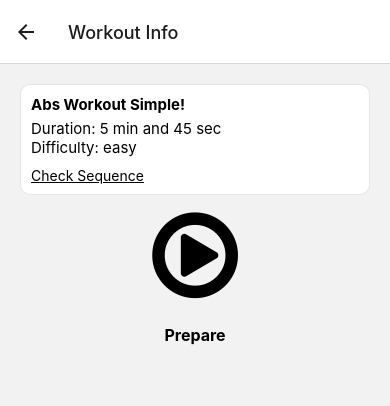
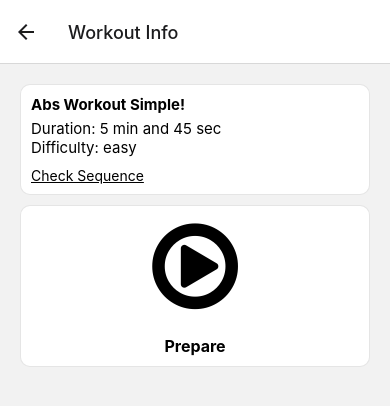
Before and after one commit to matan3sh/WorkoutApp, a React Native app: screen / in a window 390 px wide. Both pictures are taken after a click on the element 195 px from the left and 175 px from the top of the page. Shown: the top 406 px of the page. Built offline with nearby package versions, Linux system fonts and the light colour scheme.

Commit message:
Implementing startup sequence

```diff
--- a/hooks/useCountDown.ts
+++ b/hooks/useCountDown.ts
@@ -15,7 +15,7 @@ export function useCountDown(idx: number, initialCount: number = -1) {
         setCountDown((count) => {
           return count - 1;
         });
-      }, 10);
+      }, 1000);
     }
     return cleanup;
   }, [idx, isRunning]);
--- a/screens/WorkoutDetailScreen.tsx
+++ b/screens/WorkoutDetailScreen.tsx
@@ -26,6 +26,7 @@ export default function WorkoutDetailScreen({ route }: Navigation) {
   const [trackerIdx, setTrackerIdx] = useState(-1);
   const workout = useWorkoutBySlug(route.params.slug);
 
+  const startupSequence = ["3", "2", "1", "Go"].reverse();
   const { countDown, isRunning, stop, start } = useCountDown(trackerIdx);
 
   useEffect(() => {
@@ -47,7 +48,7 @@ export default function WorkoutDetailScreen({ route }: Navigation) {
 
     setSquence(newSequence);
     setTrackerIdx(idx);
-    start(newSequence[idx].duration);
+    start(newSequence[idx].duration + startupSequence.length);
   };
 
   if (!workout) {
@@ -80,6 +81,7 @@ export default function WorkoutDetailScreen({ route }: Navigation) {
         </Modal>
       </WorkoutItem>
 
+      <View style={styles.wrapper}>
         <View style={styles.counterUI}>
           <View style={styles.counterItem}>
             {sequence.length === 0 ? (
@@ -111,7 +113,13 @@ export default function WorkoutDetailScreen({ route }: Navigation) {
 
           {sequence.length > 0 && countDown >= 0 && (
             <View style={styles.counterItem}>
-            <Text style={{ fontSize: 55 }}>{countDown}</Text>
+              <Text style={{ fontSize: 55 }}>
+                {countDown > sequence[trackerIdx].duration
+                  ? startupSequence[
+                      countDown - sequence[trackerIdx].duration - 1
+                    ]
+                  : countDown}
+              </Text>
             </View>
           )}
         </View>
@@ -124,6 +132,7 @@ export default function WorkoutDetailScreen({ route }: Navigation) {
               ? "Great Job!"
               : sequence[trackerIdx].name}
           </Text>
+        </View>
       </View>
     </View>
   );
@@ -156,4 +165,11 @@ const styles = StyleSheet.create({
     flex: 1,
     alignItems: "center",
   },
+  wrapper: {
+    borderRadius: 10,
+    borderColor: "rgba(0,0,0,0.1)",
+    backgroundColor: "#fff",
+    borderWidth: 1,
+    padding: 10,
+  },
 });
```
Lines whose indentation alone changed are shown as unchanged.
